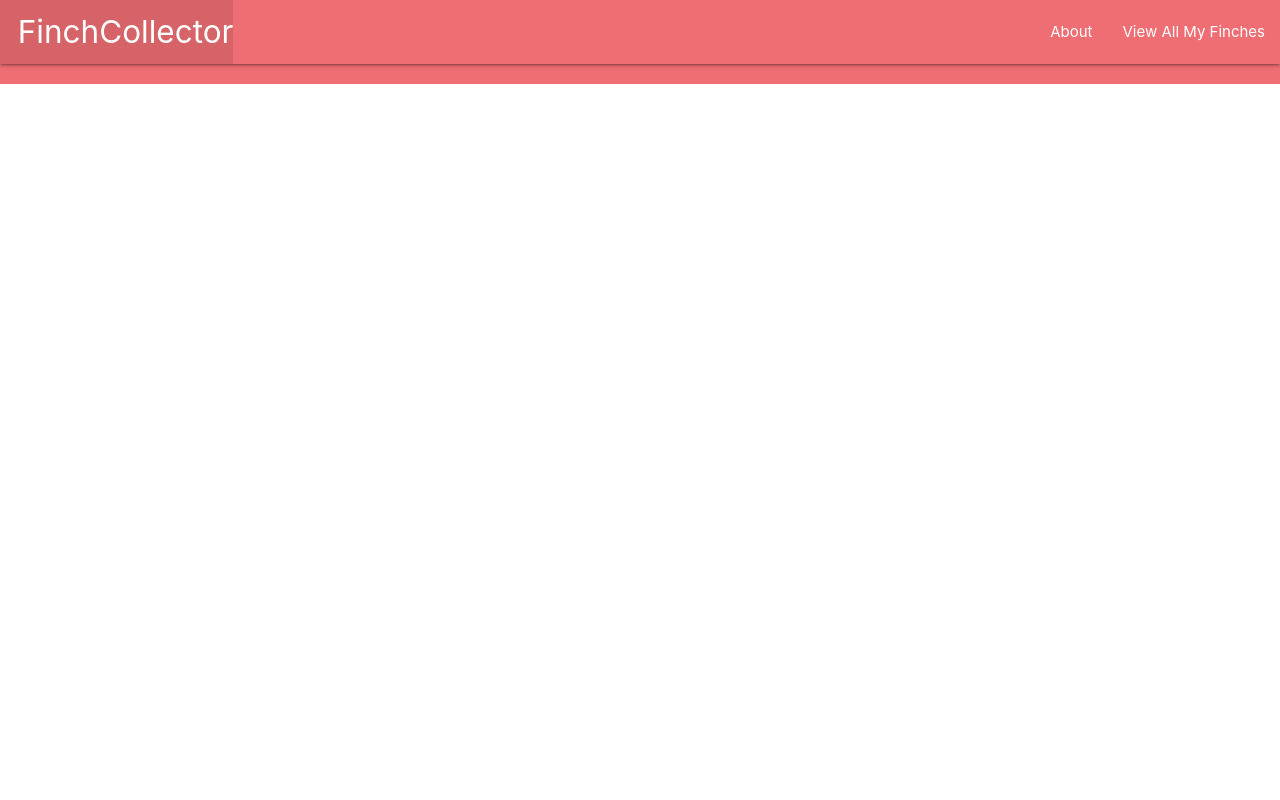
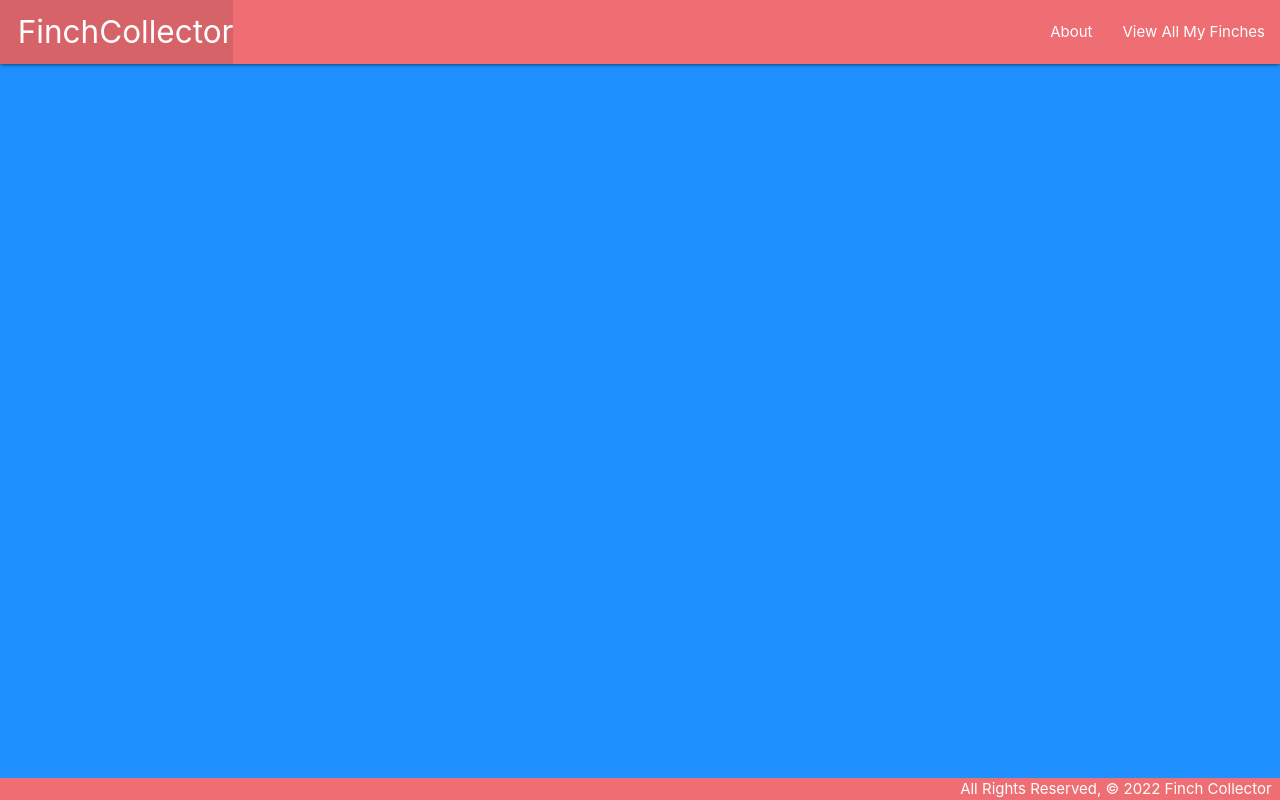
Before and after one commit to aaguilarvf39/Finch-Collector, a Django app: template main_app/templates/base.html in a window 1280 px wide. Run offline with Django 4.2, Linux system fonts and the light colour scheme; the template is opened without the code that fills it, so the values that code supplies are empty.

Commit message:
third commit

```diff
--- a/main_app/static/ css/style.css
+++ b/main_app/static/ css/style.css
@@ -0,0 +1,15 @@
+body {
+    display: flex;
+    min-height: 100vh;
+    flex-direction: column;
+    background-color: dodgerblue;
+  }
+
+  main {
+    flex: 1 0 auto;
+  }
+
+  footer.page-footer {
+    padding-top: 0;
+    text-align: right;
+  }
--- a/main_app/templates/base.html
+++ b/main_app/templates/base.html
@@ -6,7 +6,7 @@
   <meta charset="UTF-8">
   <meta name="viewport" content="width=device-width, initial-scale=1.0">
   <meta http-equiv="X-UA-Compatible" content="ie=edge">
-  <title>Cat Collector</title>
+  <title>Finch Collector</title>
   <link rel="stylesheet" href="https://cdnjs.cloudflare.com/ajax/libs/materialize/1.0.0/css/materialize.min.css">
   <link rel="stylesheet" type="text/css" href="{% static 'css/style.css' %}">
 </head>
```
